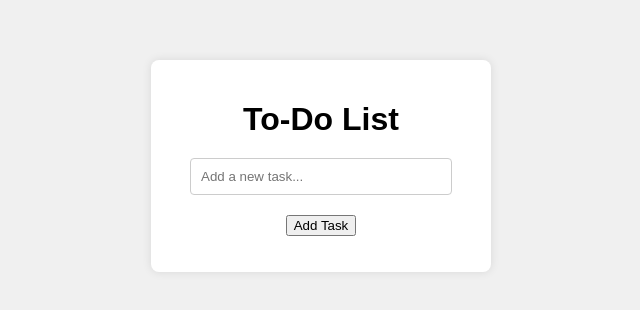
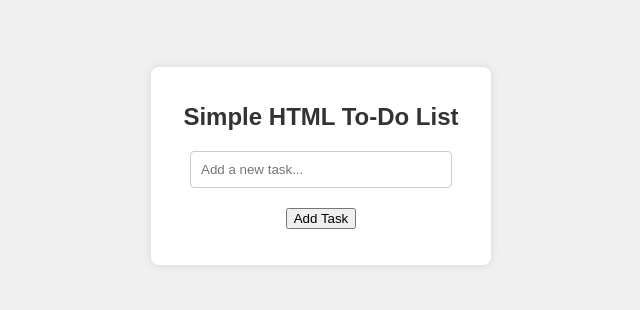
Before and after one commit to jasonyapri/pelita-bangsa-academy-dasar-pengembangan-frontend, a plain HTML site: page index.html in a window 1280 px wide. Shown: the part 234-544 px from the top of the page, without its empty margins (319-959 px from the left). Drawn offline with Linux system fonts and the light colour scheme.

Commit message:
Modified styling and title

```diff
--- a/index.html
+++ b/index.html
@@ -25,6 +25,8 @@
         }
         h1 {
             margin-bottom: 20px;
+            font-size: 1.5em;
+            color: #333;
         }
         input[type="text"] {
             width: 80%;
@@ -56,7 +58,7 @@
 </head>
 <body>
     <div class="container">
-        <h1>To-Do List</h1>
+        <h1>Simple HTML To-Do List</h1>
         <input type="text" id="taskInput" placeholder="Add a new task...">
         <button id="addTaskButton" onclick="addTask()">Add Task</button>
         <ul id="taskList"></ul>
```
